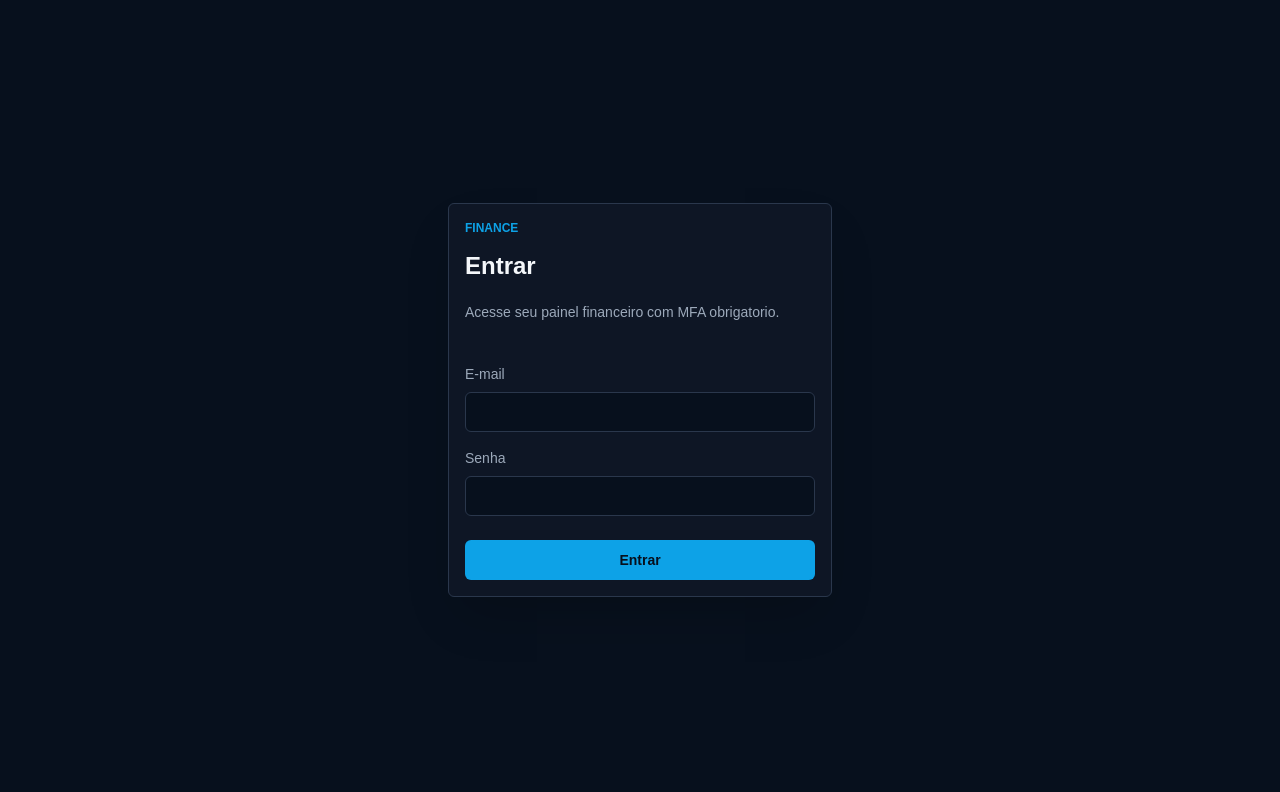
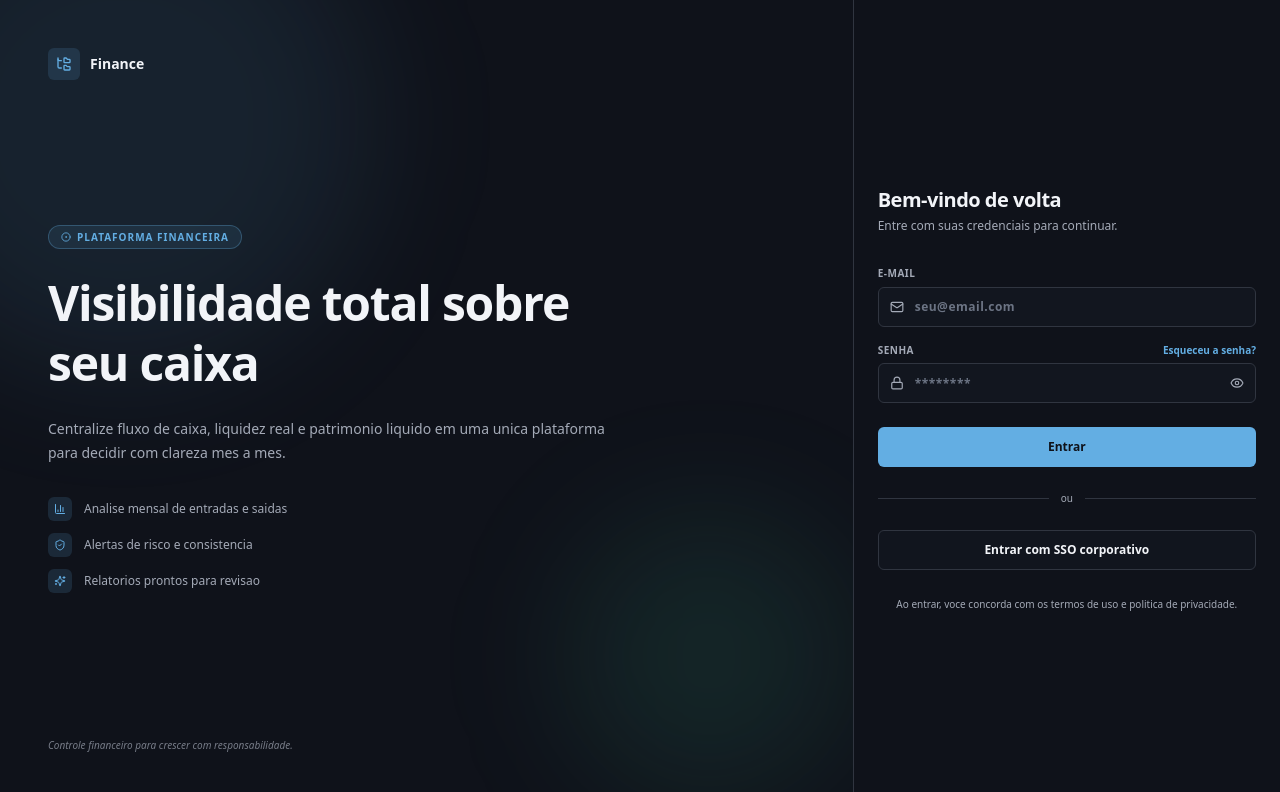
Before and after one commit to arcsyn-io/finance, a Next.js app: page /login in a window 1280 px wide. Shown: the top 792 px of the page. Built offline with nearby package versions, Linux system fonts and the light colour scheme.

Commit message:
Atualiza visual pelo prototipo financeiro

```diff
--- a/src/app/globals.css
+++ b/src/app/globals.css
@@ -3,20 +3,20 @@
 @tailwind utilities;
 
 :root {
-  --background: 216 63% 7%;
-  --foreground: 210 40% 97%;
-  --surface: 218 45% 10%;
-  --surface-elevated: 218 39% 15%;
-  --muted: 214 18% 67%;
-  --subtle: 216 14% 51%;
-  --border: 217 29% 23%;
-  --panel: 218 45% 10%;
-  --accent: 199 89% 48%;
-  --accent-foreground: 216 63% 7%;
-  --positive: 142 71% 45%;
-  --negative: 349 75% 64%;
-  --warning: 38 92% 50%;
-  --asset: 239 84% 67%;
+  --background: 220 28% 8%;
+  --foreground: 220 28% 96%;
+  --surface: 220 24% 11%;
+  --surface-elevated: 222 18% 16%;
+  --muted: 220 12% 68%;
+  --subtle: 219 10% 47%;
+  --border: 220 14% 22%;
+  --panel: 220 22% 13%;
+  --accent: 205 70% 64%;
+  --accent-foreground: 220 28% 8%;
+  --positive: 158 58% 55%;
+  --negative: 8 82% 65%;
+  --warning: 42 84% 61%;
+  --asset: 253 82% 70%;
 }
 
 * {
@@ -32,11 +32,16 @@ body {
   min-height: 100vh;
   margin: 0;
   font-family:
-    Arial,
-    Helvetica,
+    var(--font-geist-sans),
+    Inter,
+    ui-sans-serif,
+    system-ui,
     sans-serif;
   line-height: 1.45;
   font-variant-numeric: tabular-nums;
+  background:
+    radial-gradient(circle at top left, hsl(var(--accent) / 0.1), transparent 30rem),
+    hsl(var(--background));
 }
 
 a {
--- a/src/app/login/page.tsx
+++ b/src/app/login/page.tsx
@@ -1,11 +1,58 @@
 import { ClearAuthFragment } from "@/app/login/clear-auth-fragment";
 import { LoginForm } from "@/auth/login-form";
+import { BarChart3, CircleDot, FolderTree, ShieldCheck, Sparkles } from "lucide-react";
 
 export default function LoginPage() {
   return (
-    <main className="flex min-h-screen items-center justify-center bg-background px-4 text-foreground">
+    <main className="flex min-h-screen bg-background text-foreground">
       <ClearAuthFragment />
-      <LoginForm />
+      <section className="relative hidden flex-[2] flex-col justify-between overflow-hidden border-r border-border p-12 lg:flex">
+        <div className="pointer-events-none absolute -left-32 -top-32 h-[500px] w-[500px] rounded-full bg-accent/10 blur-3xl" />
+        <div className="pointer-events-none absolute bottom-0 right-0 h-72 w-72 rounded-full bg-positive/10 blur-3xl" />
+
+        <div className="relative flex items-center gap-2.5">
+          <div className="flex size-8 items-center justify-center rounded-md bg-accent/15 text-accent">
+            <FolderTree className="size-4" aria-hidden="true" />
+          </div>
+          <span className="text-sm font-bold">Finance</span>
+        </div>
+
+        <div className="relative flex max-w-xl flex-col gap-6">
+          <span className="flex w-fit items-center gap-1.5 rounded-full border border-accent/30 bg-accent/10 px-3 py-1 text-[10px] font-semibold uppercase tracking-widest text-accent">
+            <CircleDot className="size-2.5" aria-hidden="true" />
+            Plataforma financeira
+          </span>
+          <h1 className="text-5xl font-bold leading-tight tracking-tight">
+            Visibilidade total sobre seu caixa
+          </h1>
+          <p className="text-sm leading-6 text-muted">
+            Centralize fluxo de caixa, liquidez real e patrimonio liquido em
+            uma unica plataforma para decidir com clareza mes a mes.
+          </p>
+
+          <div className="mt-2 flex flex-col gap-3">
+            {[
+              { icon: BarChart3, text: "Analise mensal de entradas e saidas" },
+              { icon: ShieldCheck, text: "Alertas de risco e consistencia" },
+              { icon: Sparkles, text: "Relatorios prontos para revisao" },
+            ].map(({ icon: Icon, text }) => (
+              <div className="flex items-center gap-3" key={text}>
+                <div className="flex size-6 shrink-0 items-center justify-center rounded-md bg-accent/15 text-accent">
+                  <Icon className="size-3" aria-hidden="true" />
+                </div>
+                <span className="text-xs text-muted">{text}</span>
+              </div>
+            ))}
+          </div>
+        </div>
+
+        <p className="relative text-[10px] italic text-muted/70">
+          Controle financeiro para crescer com responsabilidade.
+        </p>
+      </section>
+      <section className="flex flex-1 items-center justify-center px-6 py-12">
+        <LoginForm />
+      </section>
     </main>
   );
 }
--- a/src/auth/login-form.tsx
+++ b/src/auth/login-form.tsx
@@ -1,9 +1,9 @@
 "use client";
 
-import { FormEvent, useTransition } from "react";
+import { FormEvent, useState, useTransition } from "react";
 import { useRouter } from "next/navigation";
+import { Eye, EyeOff, FolderTree, Lock, Mail } from "lucide-react";
 import { Button } from "@/components/ui/button";
-import { Card, CardContent, CardHeader, CardTitle } from "@/components/ui/card";
 import { Input } from "@/components/ui/input";
 import { Label } from "@/components/ui/label";
 
@@ -14,6 +14,7 @@ type AuthApiResponse = {
 
 export function LoginForm() {
   const router = useRouter();
+  const [showPassword, setShowPassword] = useState(false);
   const [pending, startTransition] = useTransition();
 
   async function handleSubmit(event: FormEvent<HTMLFormElement>) {
@@ -36,51 +37,91 @@ export function LoginForm() {
   }
 
   return (
-    <Card className="w-full max-w-sm shadow-2xl shadow-black/20">
-      <CardHeader className="border-b-0 pb-0">
-        <p className="text-xs font-bold uppercase text-accent">
-          Finance
+    <div className="w-full max-w-sm">
+      <div className="mb-8 flex items-center gap-2.5 lg:hidden">
+        <div className="flex size-7 items-center justify-center rounded-md bg-accent/15 text-accent">
+          <FolderTree className="size-3.5" aria-hidden="true" />
+        </div>
+        <span className="text-sm font-bold">Finance</span>
+      </div>
+
+      <div className="mb-8">
+        <h2 className="text-xl font-bold tracking-tight">Bem-vindo de volta</h2>
+        <p className="mt-1 text-xs text-muted">
+          Entre com suas credenciais para continuar.
         </p>
-        <CardTitle className="mt-2 text-2xl">Entrar</CardTitle>
-        <p className="mt-3 text-sm leading-6 text-muted">
-          Acesse seu painel financeiro com MFA obrigatorio.
-        </p>
-      </CardHeader>
-      <CardContent>
+      </div>
+
     <form
       onSubmit={(event) => startTransition(() => void handleSubmit(event))}
+      className="flex flex-col gap-4"
     >
 
-      <Label className="mt-6 block text-sm">
+      <Label className="flex flex-col gap-1.5 text-[10px] font-semibold uppercase tracking-wider">
         E-mail
+        <span className="relative">
+          <Mail className="pointer-events-none absolute left-3 top-1/2 size-3.5 -translate-y-1/2 text-muted" aria-hidden="true" />
           <Input
-          className="mt-2"
+            className="pl-9"
             name="email"
             type="email"
             autoComplete="email"
+            placeholder="seu@email.com"
             required
           />
+        </span>
       </Label>
 
-      <Label className="mt-4 block text-sm">
+      <Label className="flex flex-col gap-1.5 text-[10px] font-semibold uppercase tracking-wider">
+        <span className="flex items-center justify-between">
           Senha
+          <button className="text-[10px] normal-case tracking-normal text-accent hover:underline" type="button">
+            Esqueceu a senha?
+          </button>
+        </span>
+        <span className="relative">
+          <Lock className="pointer-events-none absolute left-3 top-1/2 size-3.5 -translate-y-1/2 text-muted" aria-hidden="true" />
           <Input
-          className="mt-2"
+            className="pl-9 pr-10"
             name="password"
-          type="password"
+            type={showPassword ? "text" : "password"}
             autoComplete="current-password"
+            placeholder="********"
             required
           />
+          <button
+            className="absolute right-3 top-1/2 -translate-y-1/2 text-muted transition hover:text-foreground"
+            onClick={() => setShowPassword((value) => !value)}
+            type="button"
+          >
+            {showPassword ? <EyeOff className="size-3.5" aria-hidden="true" /> : <Eye className="size-3.5" aria-hidden="true" />}
+            <span className="sr-only">{showPassword ? "Ocultar senha" : "Mostrar senha"}</span>
+          </button>
+        </span>
       </Label>
 
       <Button
-        className="mt-6 w-full"
+        className="mt-2 w-full"
         disabled={pending}
       >
-        Entrar
+        {pending ? "Entrando..." : "Entrar"}
       </Button>
     </form>
-      </CardContent>
-    </Card>
+
+      <div className="my-6 flex items-center gap-3">
+        <div className="h-px flex-1 bg-border" />
+        <span className="text-[10px] text-muted">ou</span>
+        <div className="h-px flex-1 bg-border" />
+      </div>
+
+      <Button className="w-full" type="button" variant="outline">
+        Entrar com SSO corporativo
+      </Button>
+
+      <p className="mt-6 text-center text-[10px] leading-5 text-muted">
+        Ao entrar, voce concorda com os termos de uso e politica de
+        privacidade.
+      </p>
+    </div>
   );
 }
--- a/src/components/layout/AppShell.tsx
+++ b/src/components/layout/AppShell.tsx
@@ -6,7 +6,9 @@ import {
   FolderTree,
   Landmark,
   LayoutDashboard,
+  LogOut,
   ReceiptText,
+  Settings,
   Tags,
   Wallet,
 } from "lucide-react";
@@ -28,32 +30,57 @@ const operationLinks = [
 
 export function AppShell({ children }: { readonly children: React.ReactNode }) {
   return (
-    <div className="min-h-screen bg-background text-foreground lg:grid lg:grid-cols-[264px_minmax(0,1fr)]">
-      <aside className="sticky top-0 hidden h-screen border-r border-border bg-[#091426] px-4 py-6 lg:block">
-        <div className="px-2 pb-6">
-          <div className="flex h-10 w-10 items-center justify-center rounded-md border border-border bg-surface-elevated text-accent">
-            <FolderTree className="h-5 w-5" aria-hidden="true" />
+    <div className="min-h-screen bg-background text-foreground lg:grid lg:grid-cols-[224px_minmax(0,1fr)]">
+      <aside className="sticky top-0 hidden h-screen flex-col border-r border-border bg-surface/95 lg:flex">
+        <div className="flex items-center gap-2.5 px-4 py-5">
+          <div className="flex size-7 shrink-0 items-center justify-center rounded-md bg-accent/15 text-accent">
+            <FolderTree className="h-3.5 w-3.5" aria-hidden="true" />
           </div>
-          <strong className="mt-4 block text-[22px] leading-none">Finance</strong>
-          <span className="mt-2 block text-sm text-muted">
-            Analise financeira pessoal
-          </span>
+          <div>
+            <strong className="block text-sm leading-none">Finance</strong>
+            <span className="mt-1 block text-[10px] text-muted">
+              Analise financeira
+            </span>
+          </div>
         </div>
-        <ShellNav title="Analises" links={analysisLinks} />
-        <ShellNav title="Operacao" links={operationLinks} />
+        <div className="flex flex-1 flex-col gap-4 overflow-y-auto px-2 pb-4">
+          <ShellNav title="Visao geral" links={analysisLinks} />
+          <ShellNav title="Registros" links={operationLinks} />
+        </div>
+        <div className="border-t border-border px-2 py-3">
+          <button className="flex w-full items-center gap-2.5 rounded-md px-2 py-2 text-xs font-medium text-muted transition hover:bg-surface-elevated hover:text-foreground">
+            <Settings className="h-3.5 w-3.5" aria-hidden="true" />
+            Configuracoes
+          </button>
+          <button className="flex w-full items-center gap-2.5 rounded-md px-2 py-2 text-xs font-medium text-muted transition hover:bg-negative/10 hover:text-negative">
+            <LogOut className="h-3.5 w-3.5" aria-hidden="true" />
+            Sair
+          </button>
+          <div className="mt-1 flex items-center gap-2.5 px-2 py-2">
+            <div className="flex size-7 shrink-0 items-center justify-center rounded-full bg-accent/15 text-[10px] font-bold text-accent">
+              LC
+            </div>
+            <div className="min-w-0">
+              <p className="truncate text-xs font-medium">Lucas</p>
+              <p className="truncate text-[10px] text-muted">Controlador</p>
+            </div>
+          </div>
+        </div>
       </aside>
 
       <div className="min-w-0">
-        <header className="flex items-center justify-between border-b border-border bg-[#091426] px-4 py-4 lg:hidden">
-          <div>
-            <strong className="block leading-none">Finance</strong>
-            <span className="text-xs text-muted">Analise financeira pessoal</span>
+        <header className="sticky top-0 z-30 flex h-14 items-center justify-between border-b border-border bg-background/90 px-4 backdrop-blur lg:hidden">
+          <div className="flex items-center gap-2">
+            <div className="flex size-6 items-center justify-center rounded-md bg-accent/15 text-accent">
+              <FolderTree className="h-3 w-3" aria-hidden="true" />
+            </div>
+            <strong className="text-sm leading-none">Finance</strong>
           </div>
           <Button asChild size="sm" variant="outline">
             <Link href="/categories">Categorias</Link>
           </Button>
         </header>
-        <main className="min-w-0 px-4 py-5 sm:px-6 lg:px-7 lg:py-7">
+        <main className="mx-auto min-w-0 max-w-[1400px] px-4 py-5 sm:px-6 lg:px-8 lg:py-7">
           {children}
         </main>
       </div>
@@ -69,21 +96,21 @@ function ShellNav({
   readonly title: string;
 }) {
   return (
-    <nav className="mt-5" aria-label={title}>
-      <p className="mb-2 px-2 text-xs font-bold uppercase text-subtle">
+    <nav aria-label={title}>
+      <p className="mb-1 px-2 text-[9px] font-semibold uppercase tracking-widest text-subtle">
         {title}
       </p>
-      <div className="grid gap-1">
+      <div className="grid gap-0.5">
         {links.map((link) => {
           const Icon = link.icon;
 
           return (
             <Link
-              className="flex min-h-10 items-center gap-3 rounded-md px-3 text-sm text-muted transition hover:bg-surface-elevated hover:text-foreground"
+              className="flex min-h-9 items-center gap-2.5 rounded-md px-2 text-xs font-medium text-muted transition hover:bg-surface-elevated hover:text-foreground"
               href={link.href}
               key={`${title}-${link.label}`}
             >
-              <Icon className="h-4 w-4" aria-hidden="true" />
+              <Icon className="h-3.5 w-3.5" aria-hidden="true" />
               {link.label}
             </Link>
           );
--- a/src/components/ui/badge.tsx
+++ b/src/components/ui/badge.tsx
@@ -3,7 +3,7 @@ import { cva, type VariantProps } from "class-variance-authority";
 import { cn } from "@/lib/utils";
 
 const badgeVariants = cva(
-  "inline-flex items-center rounded-full border px-2 py-1 text-xs font-bold transition-colors",
+  "inline-flex items-center rounded-full border px-2 py-0.5 text-[10px] font-semibold transition-colors",
   {
     variants: {
       variant: {
--- a/src/components/ui/button.tsx
+++ b/src/components/ui/button.tsx
@@ -4,7 +4,7 @@ import { cva, type VariantProps } from "class-variance-authority";
 import { cn } from "@/lib/utils";
 
 const buttonVariants = cva(
-  "inline-flex items-center justify-center gap-2 whitespace-nowrap rounded-md text-sm font-semibold transition-colors focus-visible:outline-none focus-visible:ring-2 focus-visible:ring-accent focus-visible:ring-offset-2 focus-visible:ring-offset-background disabled:pointer-events-none disabled:opacity-60 [&_svg]:pointer-events-none [&_svg]:h-4 [&_svg]:w-4 [&_svg]:shrink-0",
+  "inline-flex items-center justify-center gap-2 whitespace-nowrap rounded-md text-xs font-semibold transition-colors focus-visible:outline-none focus-visible:ring-2 focus-visible:ring-accent focus-visible:ring-offset-2 focus-visible:ring-offset-background disabled:pointer-events-none disabled:opacity-60 [&_svg]:pointer-events-none [&_svg]:h-3.5 [&_svg]:w-3.5 [&_svg]:shrink-0",
   {
     variants: {
       variant: {
@@ -13,7 +13,7 @@ const buttonVariants = cva(
         destructive:
           "bg-negative text-foreground hover:bg-negative/90",
         outline:
-          "border border-border bg-transparent text-foreground hover:border-accent hover:bg-surface",
+          "border border-border bg-surface/40 text-foreground hover:border-accent/60 hover:bg-surface-elevated",
         secondary:
           "border border-border bg-surface-elevated text-foreground hover:bg-surface",
         ghost:
--- a/src/components/ui/card.tsx
+++ b/src/components/ui/card.tsx
@@ -6,7 +6,7 @@ const Card = React.forwardRef<
   React.HTMLAttributes<HTMLDivElement>
 >(({ className, ...props }, ref) => (
   <div
-    className={cn("rounded-md border border-border bg-panel text-foreground", className)}
+    className={cn("rounded-lg border border-border bg-panel text-foreground shadow-xl shadow-black/10", className)}
     ref={ref}
     {...props}
   />
@@ -29,7 +29,7 @@ const CardTitle = React.forwardRef<
   HTMLHeadingElement,
   React.HTMLAttributes<HTMLHeadingElement>
 >(({ className, ...props }, ref) => (
-  <h3 className={cn("text-base font-semibold", className)} ref={ref} {...props} />
+  <h3 className={cn("text-sm font-semibold tracking-tight", className)} ref={ref} {...props} />
 ));
 CardTitle.displayName = "CardTitle";
 
@@ -37,7 +37,7 @@ const CardDescription = React.forwardRef<
   HTMLParagraphElement,
   React.HTMLAttributes<HTMLParagraphElement>
 >(({ className, ...props }, ref) => (
-  <p className={cn("text-sm text-muted", className)} ref={ref} {...props} />
+  <p className={cn("text-xs leading-5 text-muted", className)} ref={ref} {...props} />
 ));
 CardDescription.displayName = "CardDescription";
 
--- a/src/components/ui/input.tsx
+++ b/src/components/ui/input.tsx
@@ -5,7 +5,7 @@ const Input = React.forwardRef<HTMLInputElement, React.ComponentProps<"input">>(
   ({ className, type, ...props }, ref) => (
     <input
       className={cn(
-        "flex h-10 w-full rounded-md border border-border bg-background px-3 py-2 text-sm text-foreground outline-none transition file:border-0 file:bg-transparent file:text-sm file:font-medium placeholder:text-subtle focus-visible:border-accent focus-visible:ring-2 focus-visible:ring-accent/20 disabled:cursor-not-allowed disabled:opacity-60",
+        "flex h-10 w-full rounded-md border border-border bg-surface/60 px-3 py-2 text-xs text-foreground outline-none transition file:border-0 file:bg-transparent file:text-sm file:font-medium placeholder:text-subtle focus-visible:border-accent focus-visible:ring-2 focus-visible:ring-accent/20 disabled:cursor-not-allowed disabled:opacity-60",
         className,
       )}
       ref={ref}
--- a/src/components/ui/select.tsx
+++ b/src/components/ui/select.tsx
@@ -7,7 +7,7 @@ const Select = React.forwardRef<
 >(({ className, ...props }, ref) => (
   <select
     className={cn(
-      "flex h-10 w-full rounded-md border border-border bg-background px-3 py-2 text-sm text-foreground outline-none transition focus-visible:border-accent focus-visible:ring-2 focus-visible:ring-accent/20 disabled:cursor-not-allowed disabled:opacity-60",
+      "flex h-10 w-full rounded-md border border-border bg-surface/60 px-3 py-2 text-xs text-foreground outline-none transition focus-visible:border-accent focus-visible:ring-2 focus-visible:ring-accent/20 disabled:cursor-not-allowed disabled:opacity-60",
       className,
     )}
     ref={ref}
```
Also changed, not shown: src/app/(private)/categories/page.tsx (+20 -12 lines), src/app/(private)/page.tsx (+139 -114 lines), src/modules/categories/components/CategoryForms.tsx (+7 -7 lines), 1 other file (tests, documents, lock files or other folders). Lines whose indentation alone changed are shown as unchanged.
